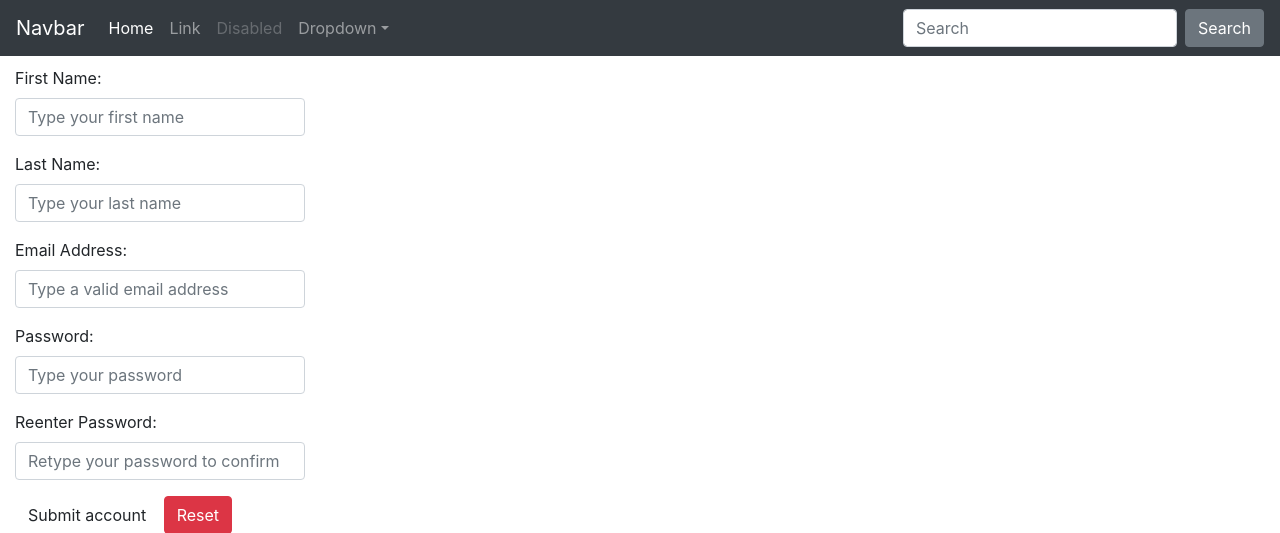
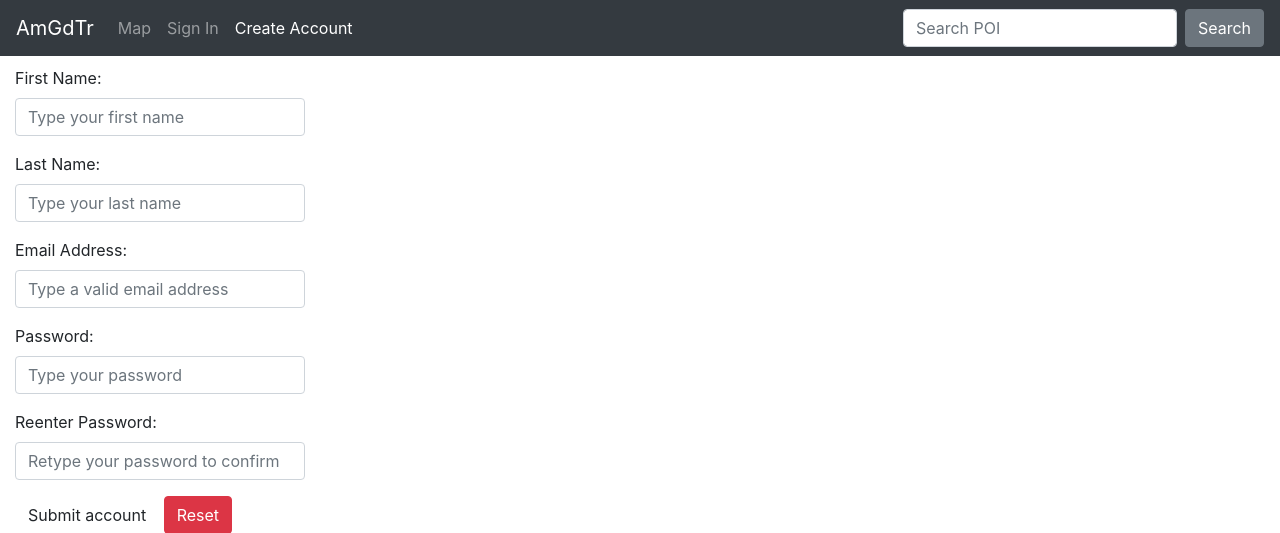
Before and after one commit to std145288/GuidedToursFrontend, a PHP site: page /CreateAccount.php in a window 1280 px wide. Shown: the top 533 px of the page. Run offline with PHP 8.4, Linux system fonts and the light colour scheme; some libraries are stand-ins or nearby versions.

Commit message:
Update files
Διορθώσεις

```diff
--- a/CreateAccount.php
+++ b/CreateAccount.php
@@ -18,32 +18,24 @@
     <body>
         <div class="menuarea">
             <nav class="navbar navbar-expand-md navbar-dark bg-dark fixed-top">
-            <a class="navbar-brand" href="#">Navbar</a>
+            <a class="navbar-brand" href="Home.php">AmGdTr</a>
                 <button class="navbar-toggler" type="button" data-toggle="collapse" data-target="#navbarsExampleDefault" aria-controls="navbarsExampleDefault" aria-expanded="false" aria-label="Toggle navigation">
                     <span class="navbar-toggler-icon"></span>
                 </button>
                 <div class="collapse navbar-collapse" id="navbarsExampleDefault">
                     <ul class="navbar-nav mr-auto">
-                        <li class="nav-item active">
-                            <a class="nav-link" href="#">Home <span class="sr-only">(current)</span></a>
+                        <li class="nav-item">
+                            <a class="nav-link" href="Map.php">Map</a>
                         </li>
                         <li class="nav-item">
-                            <a class="nav-link" href="#">Link</a>
+                            <a class="nav-link" href="Index.php">Sign In <span class="sr-only">(current)</span></a>
                         </li>
-                        <li class="nav-item">
-                            <a class="nav-link disabled" href="#" tabindex="-1" aria-disabled="true">Disabled</a>
-                        </li>
-                        <li class="nav-item dropdown">
-                            <a class="nav-link dropdown-toggle" href="#" id="dropdown01" data-toggle="dropdown" aria-haspopup="true" aria-expanded="false">Dropdown</a>
-                            <div class="dropdown-menu" aria-labelledby="dropdown01">
-                                <a class="dropdown-item" href="#">Action</a>
-                                <a class="dropdown-item" href="#">Another action</a>
-                                <a class="dropdown-item" href="#">Something else here</a>
-                            </div>
+                        <li class="nav-item active">
+                            <a class="nav-link" href="CreateAccount.php">Create Account</a>
                         </li>
                     </ul>
                     <form class="form-inline my-2 my-lg-0">
-                      <input class="form-control mr-sm-2" type="text" placeholder="Search" aria-label="Search">
+                      <input class="form-control mr-sm-2" type="text" placeholder="Search POI" aria-label="Search">
                       <button class="btn btn-secondary my-2 my-sm-0" type="submit">Search</button>
                     </form>
                 </div>
@@ -51,62 +43,6 @@
         </div>
 
         <div id="container">
-            <html>
-    <head>
-        <title>Amazing Guided Tours</title>
-        <meta charset="utf-8" />
-        <meta name="viewport" content="width=device-width, initial-scale=1.0">
-        <!--Bootstrap-->
-        <!--Bootstrap css stylesheet-->
-        <link rel="stylesheet" href="https://cdn.jsdelivr.net/npm/bootstrap@4.5.3/dist/css/bootstrap.min.css" integrity="sha384-TX8t27EcRE3e/ihU7zmQxVncDAy5uIKz4rEkgIXeMed4M0jlfIDPvg6uqKI2xXr2" crossorigin="anonymous">
-        <link href="Css/Guidedtour.css" rel="stylesheet">
-        <!--Bootstrap jquery popper.js Bootstrap js -->
-        <script src="https://code.jquery.com/jquery-3.5.1.slim.min.js" integrity="sha384-DfXdz2htPH0lsSSs5nCTpuj/zy4C+OGpamoFVy38MVBnE+IbbVYUew+OrCXaRkfj" crossorigin="anonymous"></script>
-        <script src="https://cdn.jsdelivr.net/npm/popper.js@1.16.1/dist/umd/popper.min.js" integrity="sha384-9/reFTGAW83EW2RDu2S0VKaIzap3H66lZH81PoYlFhbGU+6BZp6G7niu735Sk7lN" crossorigin="anonymous"></script>
-        <script src="https://cdn.jsdelivr.net/npm/bootstrap@4.5.3/dist/js/bootstrap.min.js" integrity="sha384-w1Q4orYjBQndcko6MimVbzY0tgp4pWB4lZ7lr30WKz0vr/aWKhXdBNmNb5D92v7s" crossorigin="anonymous"></script>
-
-        <!--Leaflet-->
-         <!-- Load Leaflet css -->
-        <link rel="stylesheet" href="https://unpkg.com/leaflet@1.7.1/dist/leaflet.css" integrity="sha512-xodZBNTC5n17Xt2atTPuE1HxjVMSvLVW9ocqUKLsCC5CXdbqCmblAshOMAS6/keqq/sMZMZ19scR4PsZChSR7A==" crossorigin=""/>
-        <!-- Load Leaflet css end -->
-
-        <!-- Make sure you put this AFTER Leaflet's CSS -->
-        <script src="https://unpkg.com/leaflet@1.7.1/dist/leaflet.js" integrity="sha512-XQoYMqMTK8LvdxXYG3nZ448hOEQiglfqkJs1NOQV44cWnUrBc8PkAOcXy20w0vlaXaVUearIOBhiXZ5V3ynxwA==" crossorigin=""></script>
-
-    </head>
-
-    <body>
-            <nav class="navbar navbar-expand-md navbar-dark bg-dark fixed-top">
-            <a class="navbar-brand" href="#">Navbar</a>
-                <button class="navbar-toggler" type="button" data-toggle="collapse" data-target="#navbarsExampleDefault" aria-controls="navbarsExampleDefault" aria-expanded="false" aria-label="Toggle navigation">
-                    <span class="navbar-toggler-icon"></span>
-                </button>
-                <div class="collapse navbar-collapse" id="navbarsExampleDefault">
-                    <ul class="navbar-nav mr-auto">
-                        <li class="nav-item active">
-                            <a class="nav-link" href="#">Home <span class="sr-only">(current)</span></a>
-                        </li>
-                        <li class="nav-item">
-                            <a class="nav-link" href="#">Link</a>
-                        </li>
-                        <li class="nav-item">
-                            <a class="nav-link disabled" href="#" tabindex="-1" aria-disabled="true">Disabled</a>
-                        </li>
-                        <li class="nav-item dropdown">
-                            <a class="nav-link dropdown-toggle" href="#" id="dropdown01" data-toggle="dropdown" aria-haspopup="true" aria-expanded="false">Dropdown</a>
-                            <div class="dropdown-menu" aria-labelledby="dropdown01">
-                                <a class="dropdown-item" href="#">Action</a>
-                                <a class="dropdown-item" href="#">Another action</a>
-                                <a class="dropdown-item" href="#">Something else here</a>
-                            </div>
-                        </li>
-                    </ul>
-                    <form class="form-inline my-2 my-lg-0">
-                      <input class="form-control mr-sm-2" type="text" placeholder="Search" aria-label="Search">
-                      <button class="btn btn-secondary my-2 my-sm-0" type="submit">Search</button>
-                    </form>
-                </div>
-            </nav>
 
         <div id="container">
             <p></p>
--- a/Index.php
+++ b/Index.php
@@ -25,7 +25,8 @@
             <input type="password" name="UserAccountPasswordField" id="UserAccountPasswordField" class="form-control" placeholder="Password" required>
             <button class="btn btn-lg btn-primary btn-block" type="submit" name="LoginUsr">Sign in</button>
             <p></p>
-            <h6 class="h6 mb-3 font-weight-normal"><a href="CreateAccount.html"><p>Sign up if you don't have an account</p></a></h6>
+            <h6 class="h6 mb-3 font-weight-normal"><a href="CreateAccount.php"><p>Sign up if you don't have an account</p></a></h6>
+            <h6 class="h6 mb-3 font-weight-normal"><a href="Map.php"><p>Or see the map of your area</p></a></h6>
         </form>
     </body>
 </html>
```
Also changed, not shown: Guidedtour.php (+13 -19 lines), Home.php (added, +74 -0 lines), Map.php (added, +89 -0 lines), Images/CarouselImg1.png (added), Images/HomeCard.png (added).
